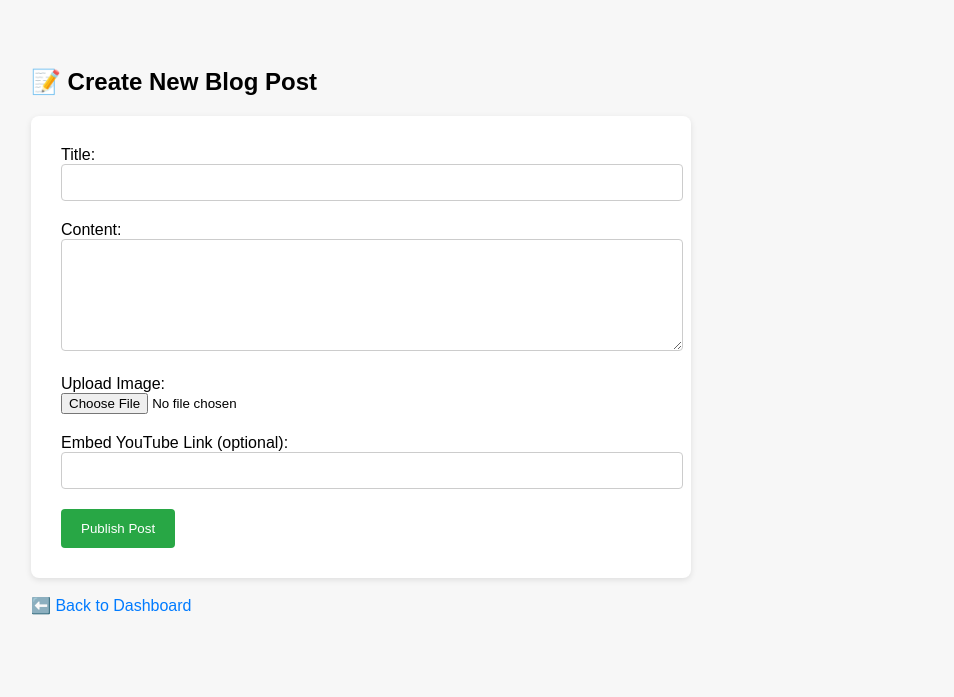
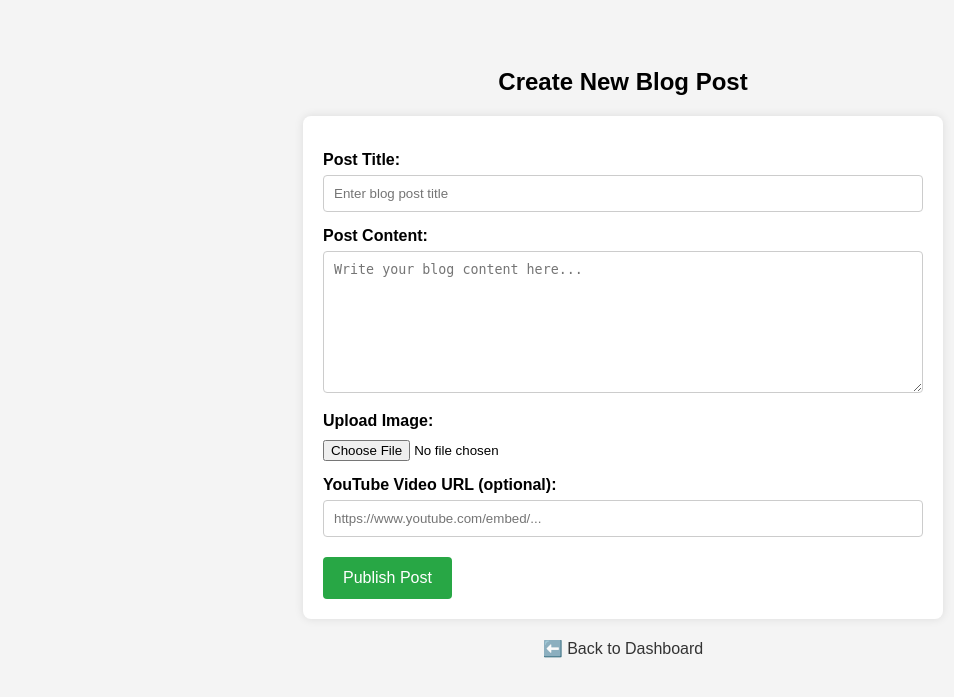
Before and after one commit to subodhpaul22/paulblog, a Flask app: page /post in a window 1280 px wide. Shown: the top 697 px of the page, without its empty margins (17-971 px from the left). Run offline with Flask 3, Linux system fonts and the light colour scheme; a user stored in the database is signed in.

Commit message:
Update post.html

```diff
--- a/templates/post.html
+++ b/templates/post.html
@@ -1,48 +1,58 @@
 <!DOCTYPE html>
 <html lang="en">
 <head>
-  <meta charset="UTF-8">
-  <title>New Post</title>
+  <meta charset="UTF-8" />
+  <title>Create New Blog Post</title>
   <style>
     body {
       font-family: Arial, sans-serif;
+      background: #f4f4f4;
       padding: 40px;
-      background-color: #f7f7f7;
-    }
-    h2 {
-      margin-bottom: 20px;
     }
     form {
-      background: white;
-      padding: 30px;
+      background: #fff;
+      padding: 20px;
+      max-width: 600px;
+      margin: auto;
       border-radius: 8px;
-      box-shadow: 0 2px 6px rgba(0,0,0,0.1);
-      max-width: 600px;
+      box-shadow: 0 0 10px rgba(0,0,0,0.1);
+    }
+    label {
+      font-weight: bold;
+      display: block;
+      margin-top: 15px;
     }
     input[type="text"], textarea {
       width: 100%;
       padding: 10px;
-      margin-bottom: 20px;
+      margin-top: 6px;
+      border-radius: 4px;
       border: 1px solid #ccc;
-      border-radius: 4px;
+      box-sizing: border-box;
+      resize: vertical;
     }
     input[type="file"] {
-      margin-bottom: 20px;
+      margin-top: 10px;
     }
     input[type="submit"] {
+      margin-top: 20px;
       background-color: #28a745;
       color: white;
+      padding: 12px 20px;
       border: none;
-      padding: 12px 20px;
       border-radius: 4px;
       cursor: pointer;
+      font-size: 16px;
     }
     input[type="submit"]:hover {
       background-color: #218838;
     }
     a {
+      display: block;
+      text-align: center;
+      margin-top: 20px;
+      color: #333;
       text-decoration: none;
-      color: #007bff;
     }
     a:hover {
       text-decoration: underline;
@@ -51,25 +61,24 @@
 </head>
 <body>
 
-  <h2>📝 Create New Blog Post</h2>
+  <h2 style="text-align:center;">Create New Blog Post</h2>
 
   <form action="/post" method="POST" enctype="multipart/form-data">
-    <label for="title">Title:</label><br>
-    <input type="text" name="title" id="title" required><br>
+    <label for="title">Post Title:</label>
+    <input type="text" id="title" name="title" placeholder="Enter blog post title" required />
 
-    <label for="content">Content:</label><br>
-    <textarea name="content" id="content" rows="6" required></textarea><br>
+    <label for="content">Post Content:</label>
+    <textarea id="content" name="content" rows="8" placeholder="Write your blog content here..." required></textarea>
 
-    <label for="image">Upload Image:</label><br>
-    <input type="file" name="image" accept="image/*"><br>
+    <label for="image">Upload Image:</label>
+    <input type="file" id="image" name="image" accept="image/*" />
 
-    <label for="video">Embed YouTube Link (optional):</label><br>
-    <input type="text" name="video" id="video"><br>
+    <label for="video">YouTube Video URL (optional):</label>
+    <input type="text" id="video" name="video" placeholder="https://www.youtube.com/embed/..." />
 
-    <input type="submit" value="Publish Post">
+    <input type="submit" value="Publish Post" />
   </form>
 
-  <br>
   <a href="/dashboard">⬅️ Back to Dashboard</a>
 
 </body>
```
